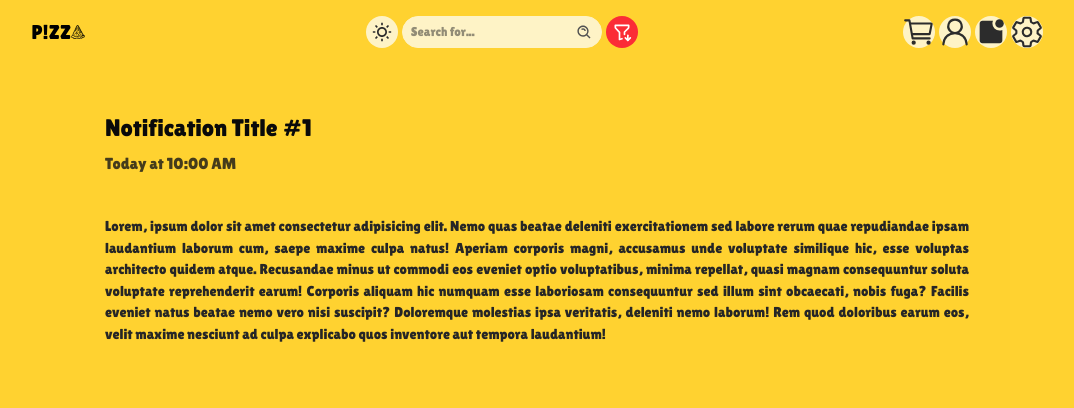
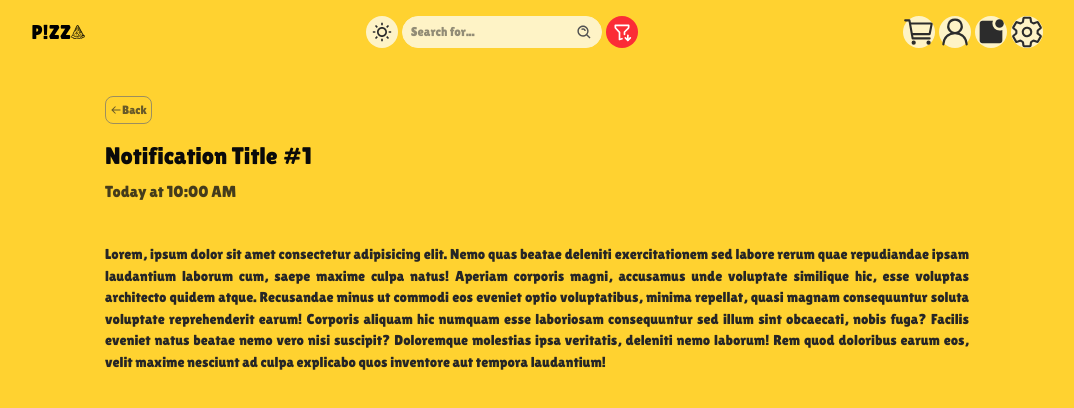
Before and after one commit to mahdibaderloo/fastfood, a React (Vite) app: page /notifications/1 in a window 1280 px wide. Shown: the top 408 px of the page, without its empty margins (103-1177 px from the left). Built offline with nearby package versions, Linux system fonts and the light colour scheme; data requests are answered from the project's data file.

Commit message:
add BackButton

```diff
--- /dev/null
+++ b/src/components/BackButton.tsx
@@ -0,0 +1,20 @@
+import { BiArrowBack } from "react-icons/bi";
+import { useNavigate } from "react-router-dom";
+
+function BackButton() {
+  const navigate = useNavigate();
+
+  return (
+    <div className="hidden lg:block">
+      <button
+        onClick={() => navigate(-1)}
+        className="text-neutral-800/70 dark:text-amber-200/70 text-[0.75rem] flex items-center cursor-pointer border border-neutral-500/70 dark:border-amber-300/10 rounded-lg p-1 hover:bg-neutral-900/10 dark:hover:bg-amber-300/10 transition-all delay-30"
+      >
+        <BiArrowBack />
+        <span className="">Back</span>
+      </button>
+    </div>
+  );
+}
+
+export default BackButton;
--- a/src/pages/Notification.tsx
+++ b/src/pages/Notification.tsx
@@ -1,5 +1,6 @@
 import { useParams } from "react-router-dom";
 import Header from "../components/Header";
+import BackButton from "../components/BackButton";
 
 function Notification() {
   const params = useParams();
@@ -7,8 +8,9 @@ function Notification() {
   return (
     <div>
       <Header classP="text-4xl dark:text-amber-300" showBackButton={true} />
-      <main className="p-4 pt-16 lg:pt-28 h-screen flex flex-col gap-2 sm:w-90 lg:w-[70%] sm:mx-auto">
-        <h2 className="text-lg sm:text-xl lg:text-2xl text-neutral-950 dark:text-amber-300">
+      <main className="p-4 pt-16 lg:pt-24 h-screen flex flex-col gap-2 sm:w-90 lg:w-[70%] sm:mx-auto">
+        <BackButton />
+        <h2 className="text-lg sm:text-xl lg:text-2xl text-neutral-950 dark:text-amber-300 lg:mt-2">
           Notification Title #{params.notificationId}
         </h2>
         <p className="text-neutral-900/80 dark:text-amber-300/50 text-[0.7rem] sm:text-[0.8rem] lg:text-[1rem]">
```
